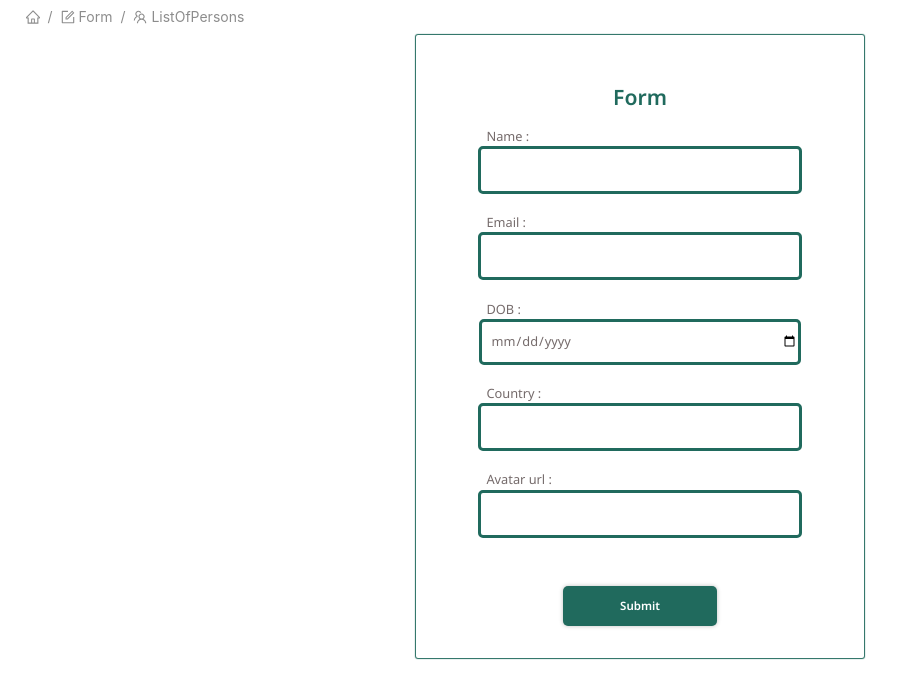
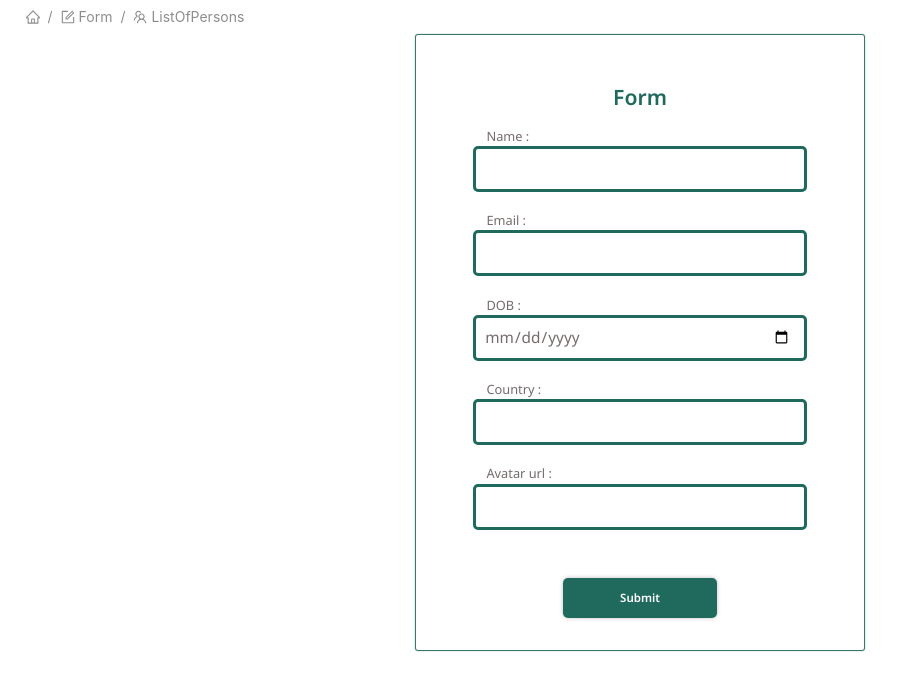
Before and after one commit to viveksingh2893/assignment2, a React (Create React App) app: page / in a window 1280 px wide. Shown: the top 698 px of the page, without its empty margins (0-903 px from the left). Built offline with nearby package versions, Linux system fonts and the light colour scheme.

Commit message:
assignment2

```diff
--- a/src/assets/css/form.css
+++ b/src/assets/css/form.css
@@ -53,8 +53,9 @@
   height: 5vh;
   border: 3px solid #206a5d;
   font-family: "Noto Sans";
+  padding:0 1vw 0 0;
   font-weight: 400;
-  font-size: 1vw;
+  font-size: 1.2vw;
   line-height: 1.5vw;
   outline: none;
   color: #756b6b;
```
